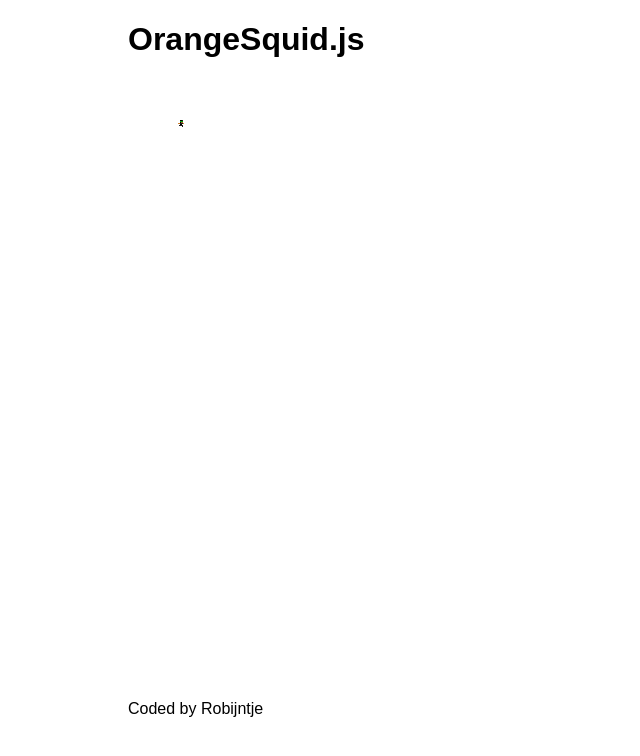
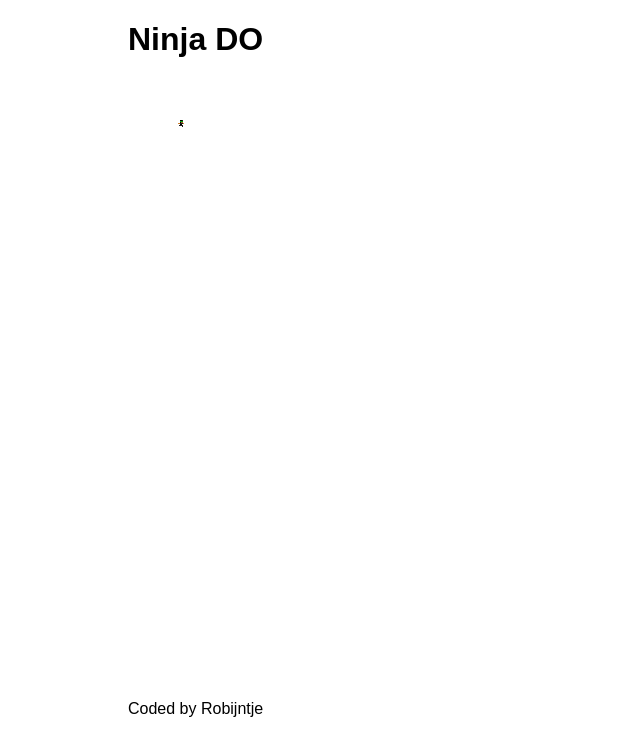
Before and after one commit to RobinBoers/NinjaDO, a plain HTML site: page index.html in a window 1280 px wide. Shown: the whole page, without its empty margins (0-640 px from the left). Drawn offline with Linux system fonts and the light colour scheme.

Commit message:
Changed name
Changed the name of the game

```diff
--- a/index.html
+++ b/index.html
@@ -3,12 +3,12 @@
 <head>
     <meta charset="UTF-8">
     <meta name="viewport" content="width=device-width, initial-scale=1.0">
-    <title>OrangeSquid.js</title>
+    <title>Ninja DO</title>
     <link rel="stylesheet"  href="css/main.css" type="text/css">
 </head>
 <body>
     <header>
-        <h1>OrangeSquid.js</h1>
+        <h1>Ninja DO</h1>
     </header>
     <main>
         <script src="game.js"></script>
```
